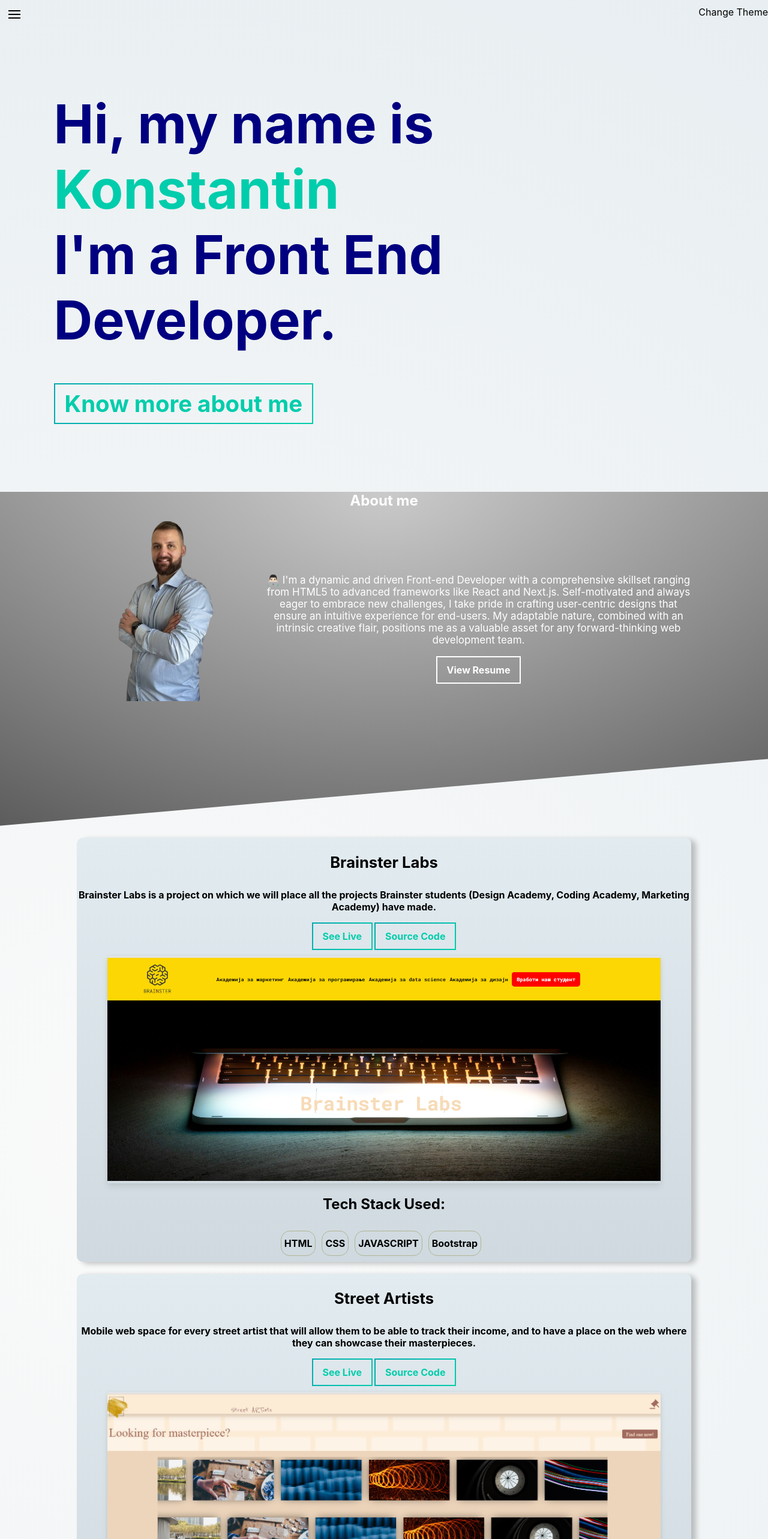
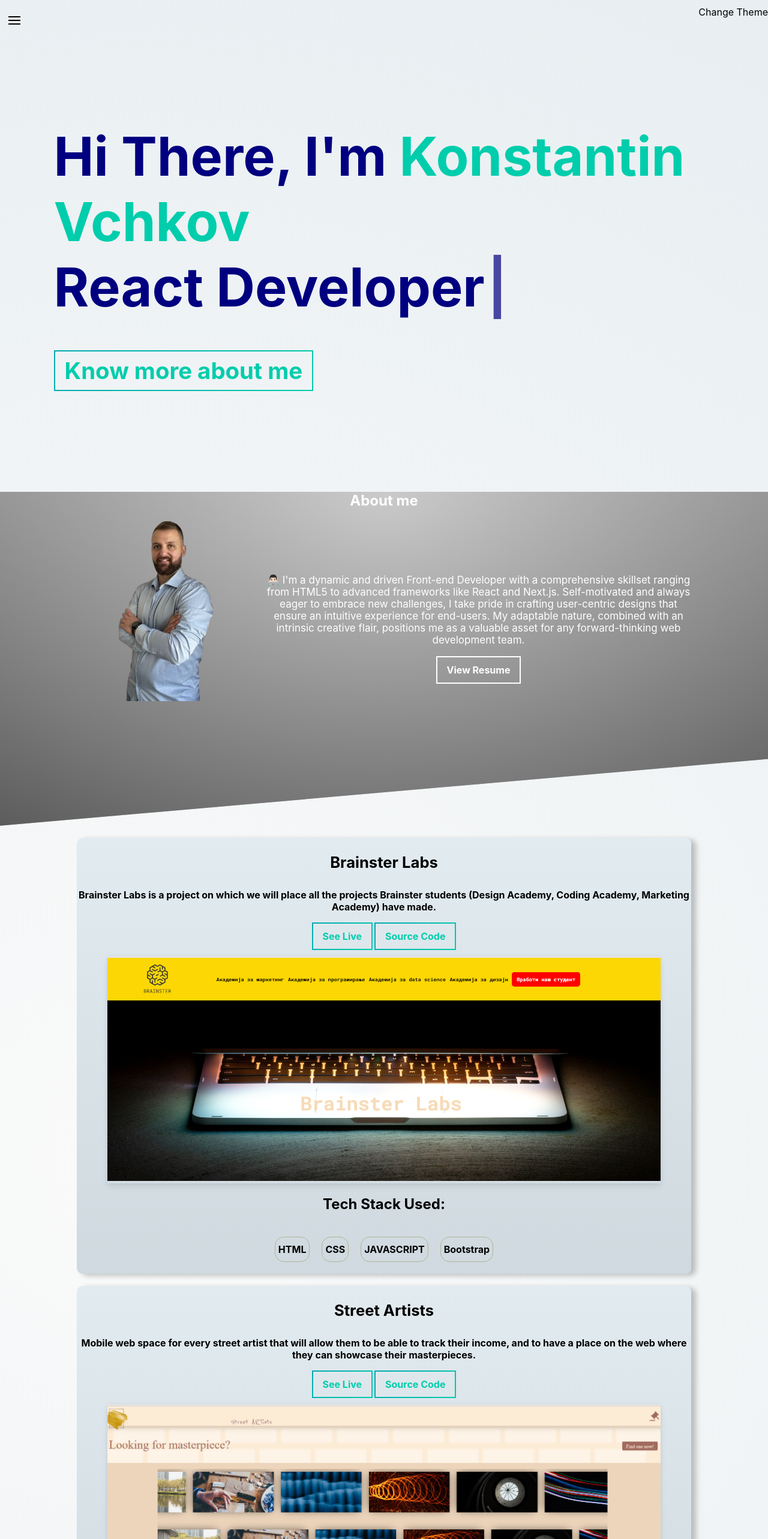
Before and after one commit to KonstantinVchkov/web-portfolio, a React (Create React App) app: page / in a window 1280 px wide. Shown: the top 2566 px of the page at 60% size. Built offline with nearby package versions, Linux system fonts and the light colour scheme.

Commit message:
typewriting effect done

```diff
--- a/package.json
+++ b/package.json
@@ -18,6 +18,7 @@
     "react-parallax-tilt": "^1.7.179",
     "react-scripts": "5.0.1",
     "react-scroll-parallax": "^3.4.5",
+    "react-simple-typewriter": "^5.0.1",
     "react-use": "^17.4.2",
     "sass": "^1.69.5",
     "typescript": "^4.9.5",
--- a/src/components/HeaderComponent/Navbar.tsx
+++ b/src/components/HeaderComponent/Navbar.tsx
@@ -12,7 +12,7 @@ export const Navbar = () => {
   useClickAway(ref, () => setOpen(false));
 
   return (
-    <>
+    <div className="header">
       <div ref={ref} className="lg:hidden navigation">
         <Hamburger toggled={isOpen} size={20} toggle={setOpen} />
         <AnimatePresence>
@@ -62,6 +62,6 @@ export const Navbar = () => {
         </AnimatePresence>
       </div>
       <div className="themeChange">Change Theme</div>
-    </>
+    </div>
   );
 };
--- a/src/components/HeaderComponent/navbar.css
+++ b/src/components/HeaderComponent/navbar.css
@@ -34,17 +34,18 @@
 } */
 
 .header {
-  display: flex;
-  justify-content: space-between;
+   display: flex;
+  /* justify-content: space-between; */
   align-items: center;
   position: fixed;
   z-index: 10000;
-  width: 100%;
+  width: 80%;
+  margin: 10px auto;
 }
 .navigation {
   width: 20%;
   text-align: left;
-  position: fixed;
+  /* position: fixed; */
   z-index: 10000;
 }
 .navigation ul {
@@ -63,6 +64,10 @@
       )
       #989898;
 }
+/* .header{
+  width: 80%;
+margin: 10px auto;
+} */
 .themeChange {
   position: fixed;
   right: 0;
--- a/src/components/HomeComponent/Home.tsx
+++ b/src/components/HomeComponent/Home.tsx
@@ -1,14 +1,19 @@
-import './style.css'
-import '../styles/buttonStyle.css'
+import "./style.css";
+import "../styles/buttonStyle.css";
+import { useTypewriter,Typewriter } from 'react-simple-typewriter'
+
+// import Typewriter from "typewriter-effect";
 
 const Home = () => {
+  const sentences = ["Front-End Developer", "React Developer",'Next js Developer'];
+
   return (
-    <section  id="hero" className="jumbotron">
+    <section id="hero" className="jumbotron">
       <div className="container">
         <h1 className="hero-title load-hidden">
-          Hi, my name is <span className="text-color-main">Konstantin</span>
+          Hi There, I'm <span className="text-color-main">Konstantin Vchkov</span>
           <br />
-          I'm a Front End Developer.
+          <Typewriter loop={true} cursor words={sentences} />
         </h1>
         <p className="hero-cta load-hidden">
           <a rel="noreferrer" className="cta-btn cta-btn--hero" href="#about">
--- a/src/components/ProjectsComponent/Projects.tsx
+++ b/src/components/ProjectsComponent/Projects.tsx
@@ -62,8 +62,8 @@ const ProjectCard = ({
       </div>
       <h2>Tech Stack Used:</h2>
       <div className="tech-stacks">
-        {tech.map((techstack) => (
-          <span className="tech my-4">{techstack}</span>
+        {tech.map((techstack,idx) => (
+          <span key={idx} className="tech my-4">{techstack}</span>
         ))}
       </div>
     </motion.div>
--- a/src/components/ProjectsComponent/style.css
+++ b/src/components/ProjectsComponent/style.css
@@ -26,10 +26,13 @@
 }
 .tech-stacks {
   display: flex;
+  flex-wrap: wrap;
   margin: 10px auto;
+  align-items: center;
+  justify-content: center;
 }
 .tech {
-  margin-right: 10px;
+  margin: 10px 10px;
   border: 1px solid rgb(178, 180, 149);
   border-radius: 15px;
   padding: 10px 5px;
@@ -48,6 +51,9 @@
 
 @media only screen and (max-width: 600px) {
   /* phone breakpoint */
+  .tech {
+    width: 40%;
+  }
   .project-wrapper {
     margin-bottom: 0rem;
   }
--- a/src/components/Skills/Skills.tsx
+++ b/src/components/Skills/Skills.tsx
@@ -7,9 +7,11 @@ const Skills = ({ skills }: ISkills) => {
     <>
       <h2>Skills</h2>
       <div id="skills">
-        {skills.map((skill, idx) => (
-          <p key={idx}>{skill}</p>
-        ))}
+        <div className="secondDiv">
+          {skills.map((skill, idx) => (
+            <p key={idx}>{skill}</p>
+          ))}
+        </div>
       </div>
     </>
   );
--- a/src/components/Skills/style.css
+++ b/src/components/Skills/style.css
@@ -1,23 +1,36 @@
 #skills {
   clip-path: polygon(0 0, 100% 6%, 98% 100%, 0 100%);
-    background: linear-gradient( to bottom, rgba(255, 255, 255, 0.15) 0%, rgba(0, 0, 0, 0.15) 100% ), radial-gradient( at top center, rgba(255, 255, 255, 0.4) 0%, rgba(0, 0, 0, 0.4) 120% ) #989898;
+  background: linear-gradient(
+      to bottom,
+      rgba(255, 255, 255, 0.15) 0%,
+      rgba(0, 0, 0, 0.15) 100%
+    ),
+    radial-gradient(
+        at top center,
+        rgba(255, 255, 255, 0.4) 0%,
+        rgba(0, 0, 0, 0.4) 120%
+      )
+      #989898;
+
+  /* height: 30vh; */
+  margin: 0px auto;
+}
+.secondDiv {
   display: flex;
   justify-content: center;
   align-items: center;
   flex-wrap: wrap;
-    height: 30vh;
-    margin: 0px auto;
+  width: 80%;
+  margin: 10px auto;
 }
-
-#skills p{
+.secondDiv p {
   font-size: 20px;
   width: 20%;
   font-weight: 500;
   margin-left: 10px;
   margin: 10px auto;
   border: 1px solid black;
-    /* background-color: aliceblue; */
   border-radius: 10px;
   padding: 5px;
-
+  word-spacing: 5;
 }
--- /dev/null
+++ b/src/utils/typeWritingEffect.ts
@@ -0,0 +1,3 @@
+export const typewriter = () => {
+
+}
```
Also changed, not shown: 1 other file (tests, documents, lock files or other folders). Lines whose indentation alone changed are shown as unchanged.
